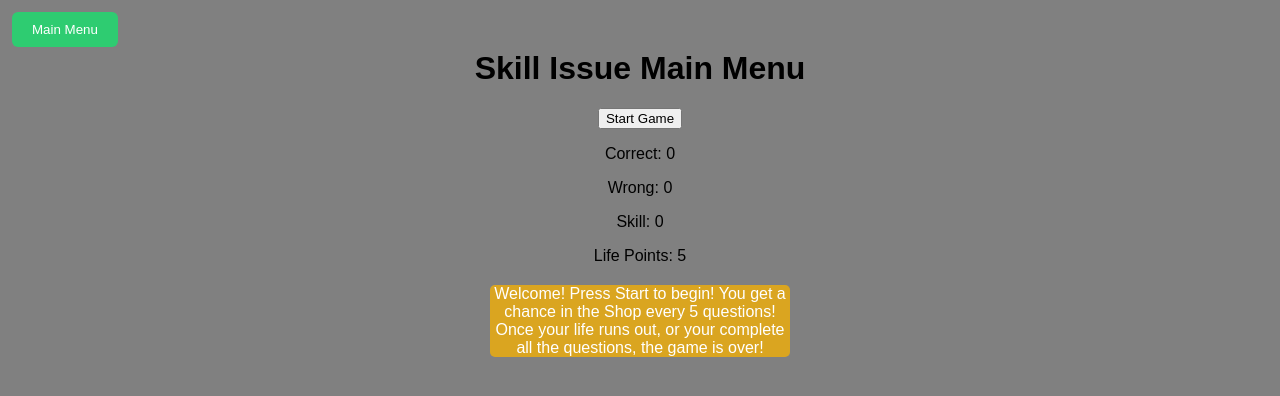
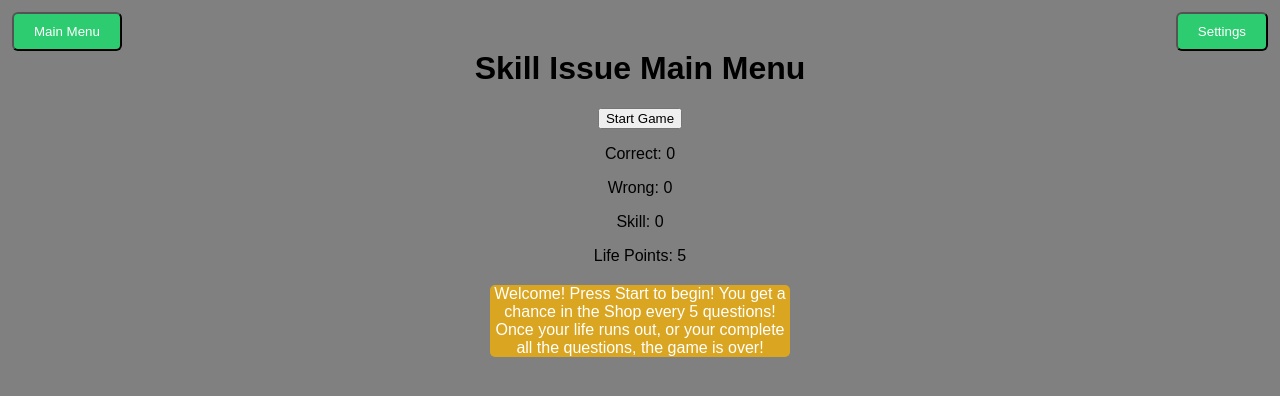
Before and after one commit to J-Code26/Skill-Issue-Web, a plain HTML site: page index.html in a window 1280 px wide. Drawn offline with Linux system fonts and the light colour scheme.

Commit message:
simple settings button

```diff
--- a/index.html
+++ b/index.html
@@ -10,6 +10,7 @@
     <div>
         <button id="startBtn">Start Game</button>
         <button id="mainMenuBtn" aria-label="Main Menu">Main Menu</button>
+        <button id="settingsBtn" aria-label="Settings">Settings</button>
     </div>
 
   <div id="panel" style="display: none;">
--- a/script.js
+++ b/script.js
@@ -275,6 +275,7 @@ const continueBtn = document.getElementById("continueBtn");
 const shop = document.getElementById("shop");
 const lifeDisplay = document.getElementById("lifePoints");
 const skillCountDisplay = document.getElementById("skillCount");
+const settingsBtn = document.getElementById("settingsBtn");
 // ---------- Show question ----------
 function showQuestion() {
     const q = questions[currentIndex];
@@ -373,6 +374,8 @@ function updateSkillDisplay() {
 }
 
 
+
+
 // ---------- Button events ----------
 startBtn.onclick = () => {
     startBtn.style.display = "none";
@@ -419,6 +422,14 @@ mainMenuBtn.onclick = () => {
     lifeDisplay.textContent = lifePoints;
 };
 
+settingsBtn.onclick = () => {
+    message.textContent = "";
+    panel.style.display = "none";
+    startBtn.style.display = "inline-block";
+    shop.style.display = "none";
+
+}
+
 // --- Initialize display on page load ---
 function initializeDisplay() {
     correctDisplay.textContent = correctCount;
--- a/style.css
+++ b/style.css
@@ -26,8 +26,20 @@ body {
   z-index: 1100; /* above overlay */
   background: #2ecc71;
   color: white;
-  border: none;
   border-radius: 6px;
+}
+
+#settingsBtn {
+    position: fixed;
+    top: 12px;
+    right: 12px;
+    z-index: 1100;
+    margin: 0;
+    padding: 10px 20px;
+    background: #2ecc71;
+    color: white;
+    cursor: pointer;
+    border-radius: 6px;
 }
 
 #message {
```
